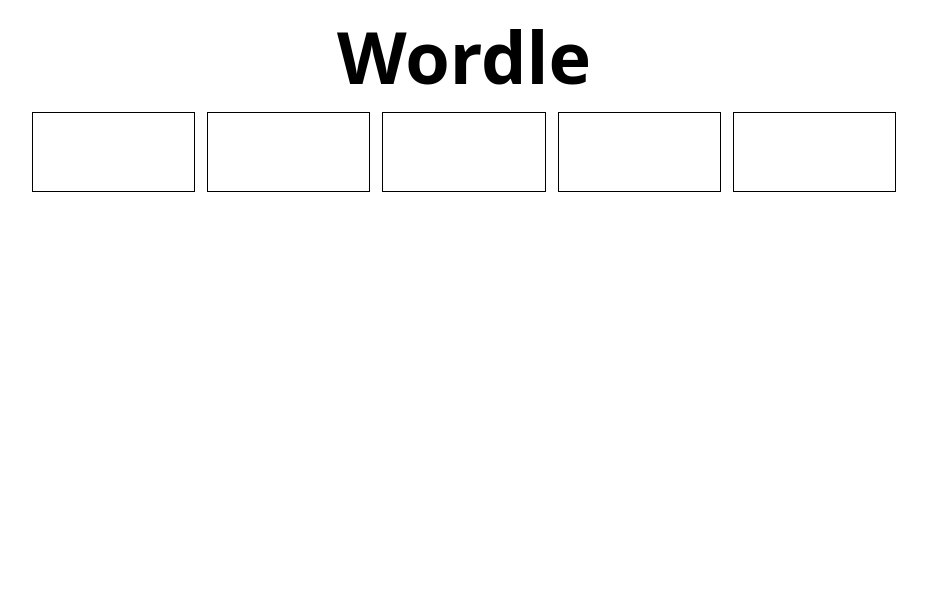
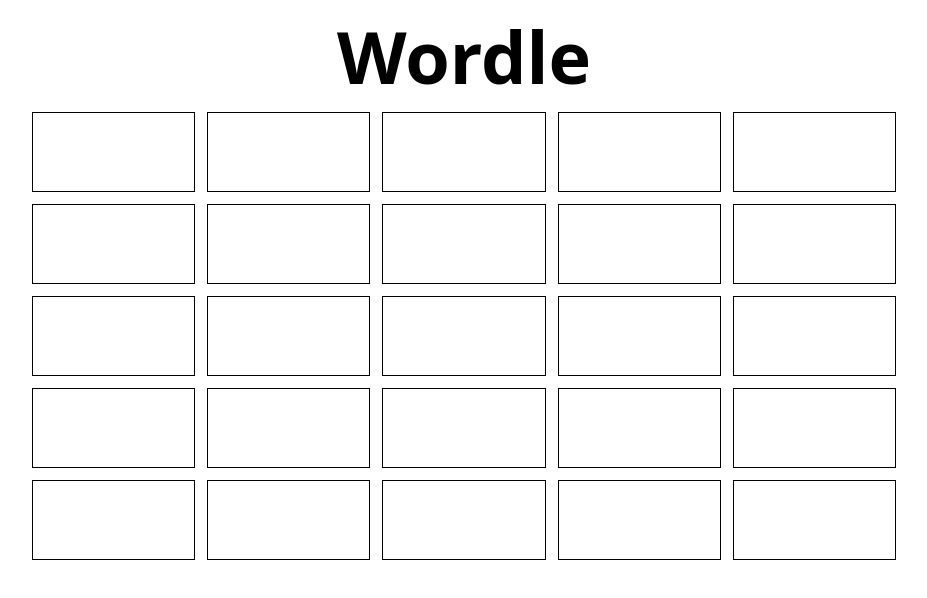
Before and after one commit to iVlastart/Wordle, a React (Vite) app in the folder client/: page / in a window 1280 px wide. Shown: the top 598 px of the page, without its empty margins (176-1103 px from the left). Built offline with nearby package versions, Linux system fonts and the light colour scheme.

Commit message:
Added more rows. Could still be written better tho

```diff
--- a/client/src/components/game/game.tsx
+++ b/client/src/components/game/game.tsx
@@ -1,42 +1,16 @@
 import { useState } from "react";
+import { GameRow } from "./gameRow";
 
 export const Game = () => {
-  const [contents, setContents] = useState(Array(5).fill(""));
-
-  const handleInput = (key: number, e: any) => {
-    const input = e.target.value;
-    const newContents = [...contents];
-    newContents[key] = input;
-    setContents(newContents);
 
 
-    if (input && key + 1 < contents.length) {
-      document.getElementById(`1-${key + 1}`)?.focus();
-    }
-  };
-
-  const handleKeyDown = (key: number, e: any) => {
-    if (e.key === "Backspace" && !contents[key])
-    {
-      document.getElementById(`1-${key - 1}`)?.focus();
-    }
-  };
-
   return (
-    <main className="h-full w-full px-5 md:px-52 pt-5">
-      <div className="flex flex-row justify-center w-full h-20 gap-x-3">
-        {contents.map((val, key) => (
-          <textarea
-            id={`1-${key}`}
-            key={key}
-            className="border border-black w-full h-full text-7xl text-center capitalize resize-none"
-            maxLength={1}
-            value={contents[key]}
-            onInput={(e) => handleInput(key, e)}
-            onKeyDown={(e) => handleKeyDown(key, e)}
-          />
-        ))}
-      </div>
+    <main className="h-full w-full px-5 md:px-52 pt-5 flex flex-col gap-y-3">
+    <GameRow word="Skibidi" row={1} canFocus={true}/>
+    <GameRow word="Skibidi" row={2} canFocus={false}/>
+    <GameRow word="Skibidi" row={3} canFocus={false}/>
+    <GameRow word="Skibidi" row={4} canFocus={false}/>
+    <GameRow word="Skibidi" row={5} canFocus={false}/>
     </main>
   );
 };
--- /dev/null
+++ b/client/src/components/game/gameRow.tsx
@@ -0,0 +1,44 @@
+import { useEffect, useState } from "react";
+
+interface IGameRow{
+    row: number,
+    word: string,
+    canFocus: boolean
+}
+
+export const GameRow = ({row, word, canFocus}:IGameRow)=>{
+    const [contents, setContents] = useState(Array(5).fill(""));
+    const handleInput = (key: number, e: any) => {
+    const input = e.target.value;
+    const newContents = [...contents];
+    newContents[key] = input;
+    setContents(newContents);
+
+
+    if (input && key + 1 < contents.length&&canFocus) {
+      document.getElementById(`${row}-${key + 1}`)?.focus();
+    }
+  };
+
+  const handleKeyDown = (key: number, e: any) => {
+    if (e.key === "Backspace" && !contents[key]&&canFocus)
+    {
+      document.getElementById(`${row}-${key - 1}`)?.focus();
+    }
+  };
+    return(
+        <div className="flex flex-row justify-center w-full h-20 gap-x-3">
+        {contents.map((val, key) => (
+          <textarea
+            id={`${row}-${key}`}
+            key={key}
+            className="border border-black w-full h-full text-7xl text-center capitalize resize-none"
+            maxLength={1}
+            value={contents[key]}
+            onInput={(e) => handleInput(key, e)}
+            onKeyDown={(e) => handleKeyDown(key, e)}
+          />
+        ))}
+      </div>
+    )
+};
```
